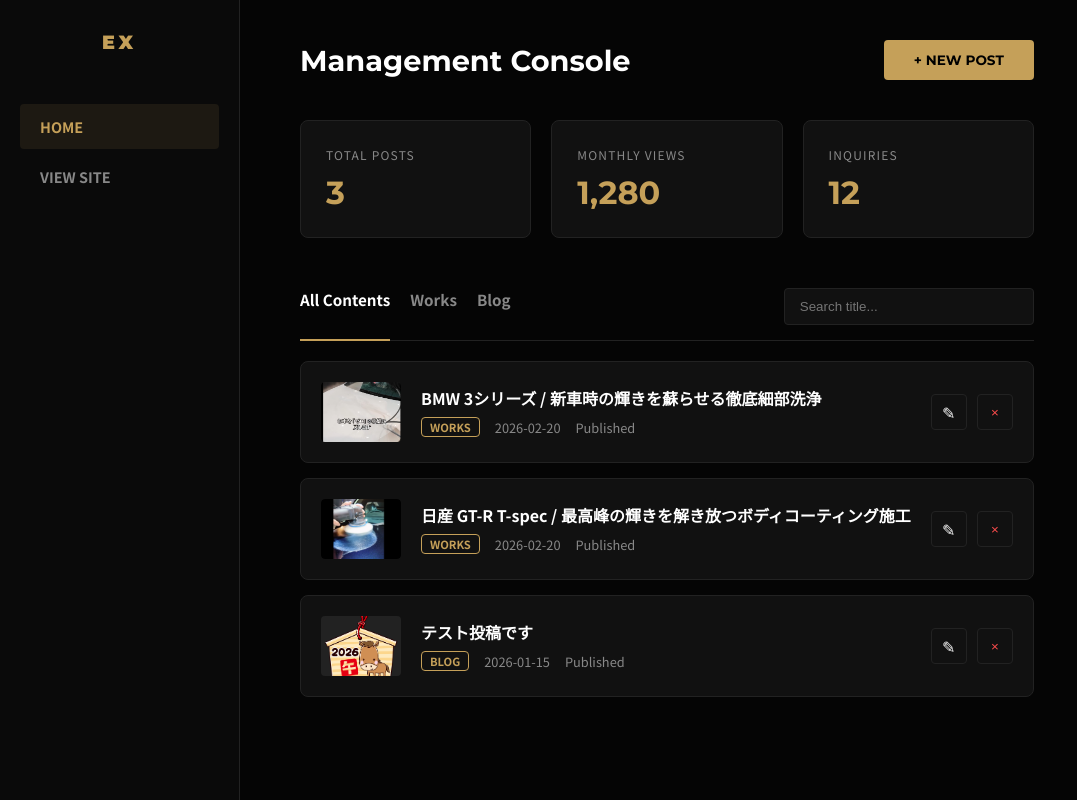
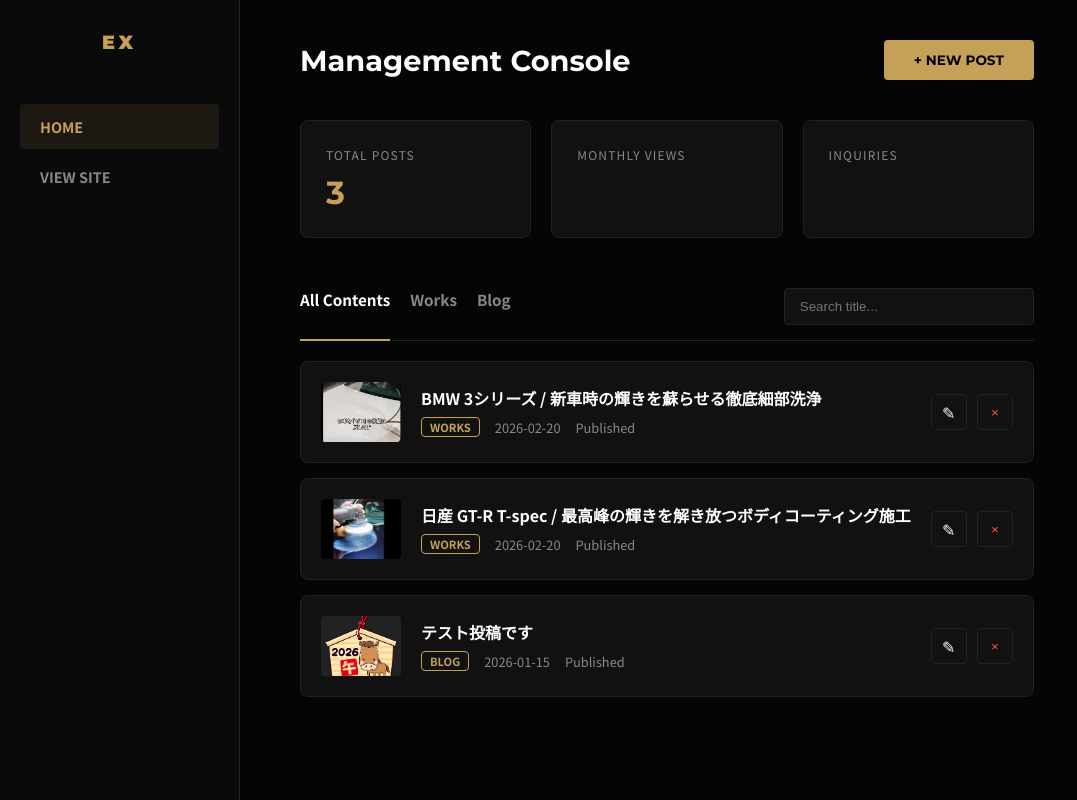
Before and after one commit to shinyaokubo-ai/mysite, a Django app: page /manage/ in a window 1280 px wide. Shown: the whole page, without its empty margins (0-1077 px from the left). Run offline with Django 5.2, Linux system fonts and the light colour scheme; a user stored in the database is signed in; data comes from the database, SQL or seed files in the repository; both versions use the stored data as it was after the commit.

Commit message:
git push origin master

```diff
--- a/config/settings.py
+++ b/config/settings.py
@@ -134,3 +134,9 @@ RECIPIENT_LIST = ['info@explorer13.jp']
 
 # ローカルテスト用：実際のメールは飛ばさず、コンソールに内容を表示する
 EMAIL_BACKEND = 'django.core.mail.backends.console.EmailBackend'
+
+# --- ここから追記 ---
+import os
+MEDIA_URL = '/media/'
+MEDIA_ROOT = os.path.join(BASE_DIR, '') # プロジェクト直下をメディアの基準にする
+# --- ここまで ---
--- a/config/urls.py
+++ b/config/urls.py
@@ -2,6 +2,9 @@ from django.contrib import admin
 from django.urls import path, include  # include を追加
 from django.conf import settings
 from django.conf.urls.static import static
+
+
+
 
 urlpatterns = [
     path('admin/', admin.site.urls),
--- a/requirements.txt
+++ b/requirements.txt
@@ -1,4 +1,4 @@
-asgiref==3.11.0
+giasgiref==3.11.0
 attrs==25.4.0
 beautifulsoup4==4.14.2
 certifi==2025.10.5
--- a/web/templates/dashboard.html
+++ b/web/templates/dashboard.html
@@ -345,11 +345,11 @@
                 </div>
                 <div class="stat-card">
                     <div class="stat-label">Monthly Views</div>
-                    <div class="stat-value">1,280</div>
+                    <div class="stat-value"></div>
                 </div>
                 <div class="stat-card">
                     <div class="stat-label">Inquiries</div>
-                    <div class="stat-value">12</div>
+                    <div class="stat-value"></div>
                 </div>
             </div>
 
--- a/web/views.py
+++ b/web/views.py
@@ -86,7 +86,7 @@ class DashboardView(LoginRequiredMixin, TemplateView):
     template_name = 'dashboard.html'
     login_url = '/admin/login/'
 
-@login_required
+
 def post_create(request):
     if request.method == 'POST':
         Post.objects.create(
```
Also changed, not shown: db.sqlite3.
